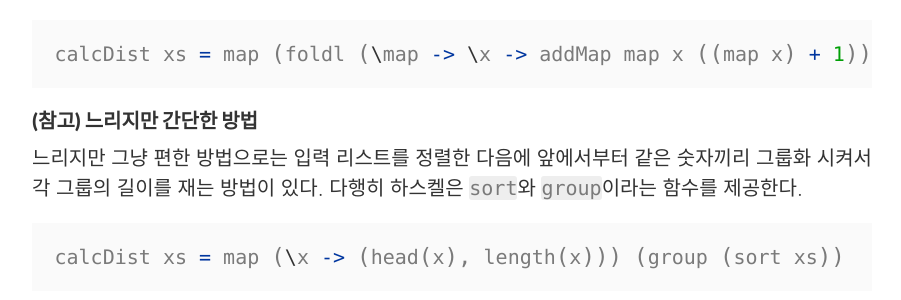
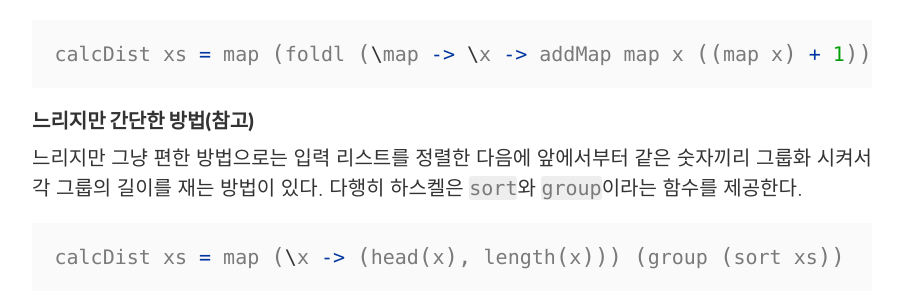
Before and after one commit to enshahar/enshahar.github.io, a Jekyll site: the page built from _posts/2018-01-08-cis194-recursion-exanswer.md, in a window 1280 px wide and 900 px high, scrolled down 7611 px. Shown: the part 152-452 px from the top of the window, without its empty margins (188-1089 px from the left). Built offline with Jekyll 4.4.1, drawn with Linux system fonts in a browser that asks for light colours; some web fonts are replaced; comment, search, counter and statistics services are not loaded.

Commit message:
parser error?

````diff
--- a/_posts/2018-01-08-cis194-recursion-exanswer.md
+++ b/_posts/2018-01-08-cis194-recursion-exanswer.md
@@ -262,7 +262,9 @@ Prelude>
 calcDist xs = map (foldl (\map -> \x -> addMap map x ((map x) + 1)) initialMap xs) [0..9]
 ```
 
-#### (참고) 느리지만 간단한 방법
+
+#### 느리지만 간단한 방법(참고)
+
 
 느리지만 그냥 편한 방법으로는 입력 리스트를 정렬한 다음에 앞에서부터 같은 숫자끼리 그룹화 시켜서 각 그룹의 길이를 재는 방법이 있다. 다행히 하스켈은 `sort`와 `group`이라는 함수를 제공한다.
 
````
